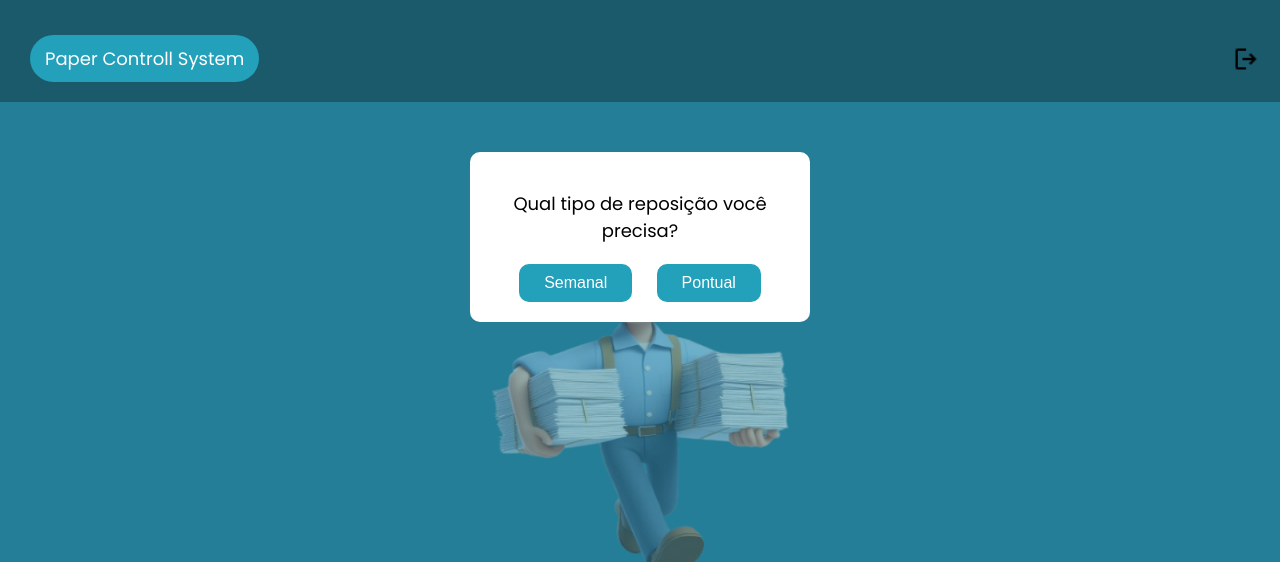
After one commit to LucasIntendencia/papercontrollsystem, a Flask app: page /enviarPopup in a window 1280 px wide. The commit adds this page. Shown: the top 562 px of the page. Run offline with Flask 3, Linux system fonts and the light colour scheme; the visitor is signed in with stand-in values (Sample User, id 1).

Commit message:
novos componentes para o popup e arquivos no gitignore

```diff
--- a/app.py
+++ b/app.py
@@ -15,37 +15,27 @@ from werkzeug.exceptions import BadRequestKeyError
 import os
 from flask_socketio import SocketIO, send
 from collections import defaultdict
+import os
+from credencial import (
+    MAIL_SERVER,
+    MAIL_PORT,
+    MAIL_USERNAME,
+    MAIL_PASSWORD,
+    MAIL_DEFAULT_SENDER
+)
 
-# Criar aplicação Flask
 app = Flask(__name__)
-# Precisa retornar ao codigo antigo e puxar aquele url do banco de dados, só assim consigo linkar nele para que o popup de credenciais consiga verificar quais existem e quais não
-
-load_dotenv()
-env_variables = dotenv_values('credencial.env')
-print(env_variables)
-app.config.update(env_variables)
 
 
-# Cpmfigurar bando de dados com a URI e chave decreta para acesso
 app.secret_key = secrets.token_hex(32)
 database_uri = os.getenv('SQLALCHEMY_DATABASE_URI')
 configure_database(app)
 
-# Gerenciamento de Login
 login_manager = LoginManager(app)
 login_manager.login_view = 'fazer_login'
 
-# Registro de logs
 logging.basicConfig(filename='erro.log', level=logging.INFO)
 logging.basicConfig(level=logging.DEBUG)
-
-# Configuração do Flask-Mail
-app.config['MAIL_SERVER'] = os.getenv('MAIL_SERVER')
-app.config['MAIL_PORT'] = os.getenv('MAIL_PORT')
-app.config['MAIL_USE_TLS'] = True
-app.config['MAIL_USERNAME'] = os.getenv('MAIL_USERNAME')
-app.config['MAIL_PASSWORD'] = os.getenv('MAIL_PASSWORD')
-app.config['MAIL_DEFAULT_SENDER'] = os.getenv('MAIL_DEFAULT_SENDER')
 
 class User(UserMixin):
     def __init__(self, user_id, tipo_user=None, nome=None, email=None):
@@ -118,7 +108,7 @@ def fazer_login():
 @app.route('/RepositorHome', methods=['GET', 'POST'])
 @login_required
 def loginrec():
-    print("Rota loginrec acionada.")
+    print("Rota RepositorHome acionada.")
     usuario = Usuario.query.filter_by(
         id_user=current_user.id, tipo_user="repositor").first()
 
@@ -126,16 +116,21 @@ def loginrec():
         # Verificar se o popup deve ser exibido
         exibirPopup = request.args.get('exibirPopup')
 
-        # Passar os parâmetros 'ilhasNecessarias' e 'quantidadesNecessarias' para o template
-        ilhasNecessarias = request.args.getlist('ilhasNecessarias')
-        quantidadesNecessarias = request.args.getlist('quantidadesNecessarias')
-
-        # Verificar se há ilhas e quantidades necessárias
-        if ilhasNecessarias and quantidadesNecessarias:
-            return render_template('loginrec.html', exibirPopup=True, ilhasNecessarias=ilhasNecessarias, quantidadesNecessarias=quantidadesNecessarias)
+        # Capturar as ilhas e quantidades necessárias
+        ilhas_quantidades = enviar_notificacao_repositor(
+            usuario.predio_user,  # predio
+            usuario.andar_user,   # andar
+            usuario.ilha,         # ilha
+            usuario.estoque       # quantidade_reabastecimento
+        )
+        if ilhas_quantidades:
+            ilhas_necessarias = list(ilhas_quantidades.keys())
+            quantidades_necessarias = list(ilhas_quantidades.values())
+            return render_template('loginrec.html', exibirPopup=True, ilhasNecessarias=ilhas_necessarias, quantidadesNecessarias=quantidades_necessarias)
         else:
-            print("Nenhuma ilha ou quantidade necessária encontrada.")
-            return render_template('loginrec.html', exibirPopup=True)  # Renderizar o template sem ilhas e quantidades necessárias
+            print("Erro ao enviar notificação para os repositor(es).")
+            # Renderizar o template mesmo em caso de erro
+            return render_template('loginrec.html', exibirPopup=True)
     else:
         print("Acesso não autorizado.")
         return redirect(url_for('fazer_login'))
@@ -474,7 +469,7 @@ def enviar_email(tipo, descricao):
         if ajuda:
             # Configuração do e-mail
             msg = EmailMessage()
-            msg['From'] = 'papercontroll@planejamento.mg.gov.br'
+            msg['From'] = MAIL_DEFAULT_SENDER
             msg['To'] = 'lucas.nascimento@planejamento.mg.gov.br'
             msg['Subject'] = f'{tipo.capitalize()} - ID da Solicitação: {ajuda.id_ajuda}'
             content = f"""
@@ -490,10 +485,10 @@ def enviar_email(tipo, descricao):
             msg.set_content(content)
 
             # Configuração do servidor SMTP
-            smtp_server = os.getenv('MAIL_SERVER')
-            smtp_port = os.getenv('MAIL_PORT')
-            smtp_user = os.getenv('MAIL_USERNAME')
-            smtp_password = os.getenv('MAIL_PASSWORD')
+            smtp_server = MAIL_SERVER
+            smtp_port = MAIL_PORT
+            smtp_user = MAIL_USERNAME
+            smtp_password = MAIL_PASSWORD
 
             with smtplib.SMTP(smtp_server, smtp_port) as smtp:
                 smtp.starttls()
@@ -533,31 +528,6 @@ def obter_quantidade_reposicao(predio, andar, ilha):
         # Adicione mensagens de log para depuração
         print(f'Erro ao obter quantidade de reposição do banco de dados: {str(e)}')
         return 0
-
-def enviar_notificacao_repositor(predio, andar, ilha, quantidade_reabastecimento):
-    ilhas_e_quantidades = {}  # Dicionário para armazenar ilhas e suas quantidades necessárias
-    try:
-        # Encontrar todos os usuários do tipo 'repositor' no mesmo prédio e andar
-        repositor_query = Usuario.query.filter_by(tipo_user='repositor', predio_user=predio, andar_user=andar).all()
-
-        if repositor_query:
-            for repositor in repositor_query:
-                # Enviar notificação para cada repositor encontrado
-                mensagem = f"Olá, {repositor.nome}. Você precisa reabastecer:"
-                for i in range(len(ilha)):
-                    mensagem += f"\nIlha {ilha[i]}: {quantidade_reabastecimento[i]} resmas"
-                    ilhas_e_quantidades[ilha[i]] = quantidade_reabastecimento[i]  # Armazenar ilha e quantidade necessária
-                # Aqui você pode implementar o envio de notificação, por exemplo, via e-mail
-                print(mensagem)  # apenas para exemplo
-            print("Notificação enviada com sucesso!")
-            return ilhas_e_quantidades  # Retornar o dicionário com ilhas e quantidades necessárias
-        else:
-            print("Nenhum repositor encontrado para enviar notificação.")
-            return None
-
-    except Exception as e:
-        print(f'Erro ao enviar notificação para o repositor: {str(e)}')
-        return None
 
 
 @app.route('/RelatorioSemanal', methods=['GET', 'POST'])
@@ -618,15 +588,11 @@ def quantidadeadm():
 
                     ilha_numero = int(''.join(filter(str.isdigit, ilha)))
 
-                    # Calcular a data há 7 dias atrás
-                    data_7_dias_atras = datetime.now() - timedelta(days=7)
-
-                    # Consultar as reposições dos últimos 7 dias e somar as quantidades
+                    # Consultar todas as reposições e somar as quantidades
                     soma_reposicoes = db.session.query(func.sum(Reposicao.quantidade_reposicao)).filter(
                         func.lower(Reposicao.predio) == func.lower(predio),
                         func.cast(Reposicao.andar, Integer) == andar_int,
                         func.cast(func.regexp_replace(Reposicao.ilha, '[^0-9]', ''), Integer) == ilha_numero,
-                        Reposicao.data_reposicao >= data_7_dias_atras
                     ).scalar()
 
                     quantidade_reabastecida = Decimal(soma_reposicoes) if soma_reposicoes else Decimal(0)
@@ -646,6 +612,7 @@ def quantidadeadm():
                         if abs(quantidade_restante) % Decimal(500) != 0:
                             reposicao_necessaria += 1
 
+                    # Adicionar o valor 'pontual' como vazio
                     resultado_lista.append({
                         'PRÉDIO': predio,
                         'ANDAR': andar_int,
@@ -653,20 +620,17 @@ def quantidadeadm():
                         'IMPRESSA NA SEMANA': quantidade_impressa,
                         'REABASTECIMENTO': quantidade_reabastecida,
                         'RESTANTE': quantidade_restante,
-                        'REPOSIÇÃO': reposicao_necessaria
+                        'REPOSIÇÃO': reposicao_necessaria,
+                        'PONTUAL': ''  # Adicionando a coluna 'pontual' com valor vazio
                     })
-
-                    # Capturar as ilhas e quantidades necessárias
-                    ilhas_quantidades = enviar_notificacao_repositor(predio, andar_int, ilha, reposicao_necessaria)
-                    if ilhas_quantidades:
-                        ilhas_necessarias = list(ilhas_quantidades.keys())
-                        quantidades_necessarias = list(ilhas_quantidades.values())
-                        return render_template('loginrec.html', exibirPopup=True, ilhasNecessarias=ilhas_necessarias, quantidadesNecessarias=quantidades_necessarias)
-                    else:
-                        print("Erro ao enviar notificação para os repositor(es).")
 
                 resultado_df = pd.DataFrame(resultado_lista)
                 relatorio_xlsx = f'tmp_relatorio_{datetime.now().strftime("%Y%m%d%H%M%S")}.xlsx'
+
+                # Reordenando as colunas para incluir 'pontual' como a última
+                colunas = ['PRÉDIO', 'ANDAR', 'ILHA', 'IMPRESSA NA SEMANA', 'REABASTECIMENTO', 'RESTANTE', 'REPOSIÇÃO', 'PONTUAL']
+                resultado_df = resultado_df[colunas]
+
                 resultado_df.to_excel(
                     relatorio_xlsx, index=False, sheet_name='Relatorio')
 
@@ -677,6 +641,84 @@ def quantidadeadm():
         logging.error(f"Erro no servidor: {e}", exc_info=True)
 
     return render_template('quantidadeadm.html')
+
+def enviar_notificacao_repositor(file, tipo_reposicao):
+    try:
+        # Carregar o arquivo Excel
+        df = pd.read_excel(file)
+
+        ilhas_e_quantidades = {}  # Dicionário para armazenar ilhas e suas quantidades necessárias
+
+        if tipo_reposicao == "pontual":
+            # Filtrar as linhas onde a coluna "PONTUAL" contém um "X"
+            locais_pontuais = df[df['PONTUAL'] == 'X']
+            for _, row in locais_pontuais.iterrows():
+                # Enviar notificação para os repositores dos locais pontuais
+                mensagem = f"Olá, repositores. Vocês precisam reabastecer:"
+                mensagem += f"\nPrédio: {row['PRÉDIO']}, Andar: {row['ANDAR']}"
+                mensagem += f"\nIlha: {row['ILHA']}, Quantidade: {row['REABASTECIMENTO']} resmas"
+                ilhas_e_quantidades[row['ILHA']] = row['REABASTECIMENTO']  # Armazenar ilha e quantidade necessária
+                # Aqui você pode implementar o envio de notificação, por exemplo, via e-mail
+                print(mensagem)  # apenas para exemplo
+
+        elif tipo_reposicao == "semanal":
+            # Filtrar as linhas onde a coluna "REPOSIÇÃO" é diferente de zero
+            locais_semanais = df[df['REPOSIÇÃO'] != 0]
+            for _, row in locais_semanais.iterrows():
+                # Enviar notificação para os repositores dos locais semanais
+                mensagem = f"Olá, repositores. Vocês precisam reabastecer:"
+                mensagem += f"\nPrédio: {row['PRÉDIO']}, Andar: {row['ANDAR']}"
+                mensagem += f"\nIlha: {row['ILHA']}, Quantidade: {row['REABASTECIMENTO']} resmas"
+                ilhas_e_quantidades[row['ILHA']] = row['REABASTECIMENTO']  # Armazenar ilha e quantidade necessária
+                # Aqui você pode implementar o envio de notificação, por exemplo, via e-mail
+                print(mensagem)  # apenas para exemplo
+
+        print("Notificações enviadas com sucesso!")
+        return ilhas_e_quantidades  # Retornar o dicionário com ilhas e quantidades necessárias
+
+    except Exception as e:
+        print(f'Erro ao enviar notificações para os repositores: {str(e)}')
+        return None
+
+def allowed_file(filename):
+    return '.' in filename and \
+           filename.rsplit('.', 1)[1].lower() in {'xlsx', 'xls'}
+
+
+@app.route('/enviarPopup', methods=['GET', 'POST'])
+@login_required
+def enviarPopup():
+    if request.method == 'POST':
+        # Verificar se um arquivo foi enviado
+        if 'file' not in request.files:
+            flash('Nenhum arquivo enviado.', 'error')
+            return redirect(request.url)
+
+        file = request.files['file']
+        tipo_reposicao = request.form['tipoReposicao']
+
+        if file.filename == '':
+            flash('Nenhum arquivo selecionado.', 'error')
+            return redirect(request.url)
+
+        if file and allowed_file(file.filename):
+            # Processar o arquivo Excel e enviar notificações
+            ilhas_e_quantidades = enviar_notificacao_repositor(file, tipo_reposicao)
+
+            if ilhas_e_quantidades:
+                # Renderizar a página com sucesso e exibir uma mensagem de confirmação
+                flash('Notificações enviadas com sucesso!', 'success')
+                return render_template('enviarNotificacao.html', ilhas_e_quantidades=ilhas_e_quantidades)
+            else:
+                # Renderizar a página com uma mensagem de erro
+                flash('Erro ao enviar notificações.', 'error')
+                return render_template('enviarNotificacao.html')
+
+        else:
+            flash('Tipo de arquivo não permitido.', 'error')
+            return redirect(request.url)
+
+    return render_template('enviarNotificacao.html')
 
 
 @app.route('/verificar_conexao')
--- /dev/null
+++ b/static/styles/enviarNotificacao.css
@@ -0,0 +1,150 @@
+body {
+    margin: 0;
+    padding: 0;
+    font-family: 'Poppins', Arial, sans-serif;
+    background-size: cover;
+    background-position: center;
+    background-image: url(../images/background-pc.png);
+    display: grid;
+    grid-template-rows: auto 1fr;
+}
+
+.cabecalho {
+    display: flex;
+    justify-content: space-between;
+    align-items: center;
+    padding: 10px 20px;
+    background-color: #1A5A6B;
+    margin-top: 15px;
+}
+
+.exitbutton {
+    width: 28px;
+    height: 28px;
+}
+
+.PaperCS {
+    margin: 10px;
+    padding: 10px 15px;
+    font-size: 18px;
+    border-radius: 25px;
+    border: none;
+    cursor: pointer;
+    background-color: #23A0BA;
+    color: white;
+    outline: none;
+    text-decoration: none;
+}
+
+.enviar-button {
+    padding: 10px 20px;
+    font-size: 16px;
+    border: none;
+    border-radius: 10px;
+    background-color: #23A0BA;
+    color: white;
+    cursor: pointer;
+    display: inline-block;
+    max-width: 300px;
+    margin: auto;
+    margin-top: 230px;
+    margin-left: 600px;
+}
+
+
+.button-container {
+    text-align: center;
+    background-color: white;
+    padding: 20px;
+    border-radius: 10px;
+    justify-content: center;
+    align-items: center;
+    max-width: 300px;
+    margin: auto;
+    margin-top: 50px;
+}
+
+.button-container p {
+    font-size: 18px;
+    margin-bottom: 20px;
+}
+
+.button-container button {
+    margin: 0 10px;
+    padding: 10px 25px;
+    border: none;
+    border-radius: 10px;
+    cursor: pointer;
+    font-size: 16px;
+    background-color: #23A0BA;
+    color: white;
+}
+
+.button-container button:hover {
+    background-color: #166f83; /* Cor de fundo ao passar o mouse */
+}
+
+.enviar-button:hover {
+    background-color: #166f83;
+}
+
+.exit-popup {
+    display: none;
+    position: fixed;
+    width: 100%;
+    height: 100%;
+    justify-content: center;
+    align-items: center;
+    background-color: rgba(0, 0, 0, 0.5);
+    z-index: 9999;
+}
+
+.exit-popup .popup-content {
+    background-color: white;
+    /* Background branco */
+    padding: 20px;
+    border-radius: 10px;
+    text-align: center;
+    width: 300px;
+}
+
+.exit-popup .popup-content p {
+    font-size: 18px;
+    margin-bottom: 20px;
+}
+
+.exit-popup .button-container {
+    display: flex;
+    justify-content: center;
+    margin-top: 20px;
+}
+
+.exit-popup .button-container button {
+    padding: 10px 20px;
+    margin: 0 10px;
+    border: none;
+    border-radius: 5px;
+    cursor: pointer;
+    font-size: 16px;
+}
+
+.exit-popup .button-container button#simButton {
+    background-color: #3498db;
+    /* Botões azuis */
+    color: white;
+}
+
+.exit-popup .button-container button#naoButton {
+    background-color: #e74c3c;
+    color: white;
+}
+
+@media only screen and (min-width: 768px) {
+
+    body {
+        background-size: 100% 102%;
+        /* Exibe a imagem de fundo cobrindo todo o espaço */
+        background-attachment: fixed;
+        overflow: hidden;
+    }
+}
--- a/static/styles/loginadm.css
+++ b/static/styles/loginadm.css
@@ -29,7 +29,7 @@ body {
     padding: 30px;
     width: 200px;
     height: 200px;
-    margin: 60px auto;
+    margin: 40px auto;
     text-align: center;
     display: flex;
     align-items: center;
--- /dev/null
+++ b/templates/enviarNotificacao.html
@@ -0,0 +1,58 @@
+<!DOCTYPE html>
+<html lang="pt-BR">
+
+<head>
+    <meta charset="UTF-8">
+    <meta name="viewport" content="width=device-width, initial-scale=1.0">
+    <title>Enviar Notificação Repositores - ADM</title>
+    <link rel="stylesheet" href="../static/styles/enviarNotificacao.css">
+    <link href='https://fonts.googleapis.com/css?family=Poppins' rel='stylesheet'>
+    <link rel="preconnect" href="https://fonts.googleapis.com">
+    <link rel="preconnect" href="https://fonts.gstatic.com" crossorigin>
+    <link href="https://fonts.googleapis.com/css2?family=Lilita+One&display=swap" rel="stylesheet">
+    <link rel="icon" href="../static/images/zezinhobola.png">
+</head>
+
+<body>
+    <div class="cabecalho">
+        <a href="{{ url_for('loginadm') }}" class="PaperCS">Paper Controll System</a>
+        <a href="#" class="exitbutton">
+            <img src="../static/images/exitbutton.png" alt="Botão Pequeno" class="exitbutton">
+        </a>
+    </div>
+
+    <div id="selectButtons" class="button-container">
+        <p>Qual tipo de reposição você precisa?</p>
+        <button id="semanalButton">Semanal</button>
+        <button id="pontualButton">Pontual</button>
+    </div>
+
+    <form id="fileUploadForm" method="post" action="/processar-arquivo" enctype="multipart/form-data" style="display: none;">
+        <input type="file" name="file" id="file" style="display: none;">
+        <input type="text" name="tipoReposicao" id="tipoReposicao" style="display: none;">
+        <label for="file" class="enviar-button">Enviar Arquivo para Notificar</label>
+    </form>
+
+    <script>
+        document.addEventListener('DOMContentLoaded', function () {
+            const semanalButton = document.getElementById('semanalButton');
+            const pontualButton = document.getElementById('pontualButton');
+            const fileUploadForm = document.getElementById('fileUploadForm');
+            const selectButtons = document.getElementById('selectButtons');
+
+            semanalButton.addEventListener('click', function () {
+                document.getElementById('tipoReposicao').value = 'semanal';
+                fileUploadForm.style.display = 'block';
+                selectButtons.style.display = 'none';
+            });
+
+            pontualButton.addEventListener('click', function () {
+                document.getElementById('tipoReposicao').value = 'pontual';
+                fileUploadForm.style.display = 'block';
+                selectButtons.style.display = 'none';
+            });
+        });
+    </script>
+</body>
+
+</html>
--- a/templates/loginadm.html
+++ b/templates/loginadm.html
@@ -35,6 +35,7 @@
         <div class="button-container">
             <a href="{{ url_for('relatoriosadm') }}" class="Relatorios">Gerar Relatorios</a>
             <a href="{{ url_for('quantidadeadm') }}" class="Relatorios">Quantidade por Andar</a>
+            <a href="{{ url_for('enviarPopup') }}" class="Relatorios">Enviar Notificação</a>
         </div>
         <script>
             document.addEventListener('DOMContentLoaded', function () {
```
Also changed, not shown: credencial.py (added, +9 -0 lines), static/styles/reabastecer_popup.css (deleted, +0 -64 lines), templates/loginrec.html (+3 -6 lines), templates/reabastecer_popup.html (deleted, +0 -41 lines), 6 other files.
